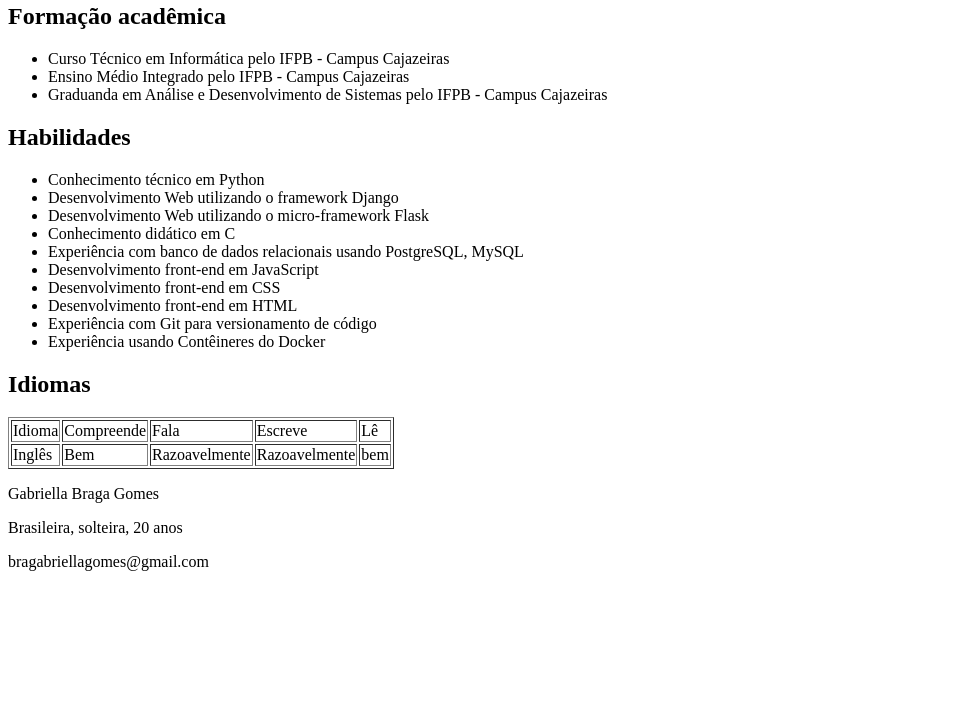
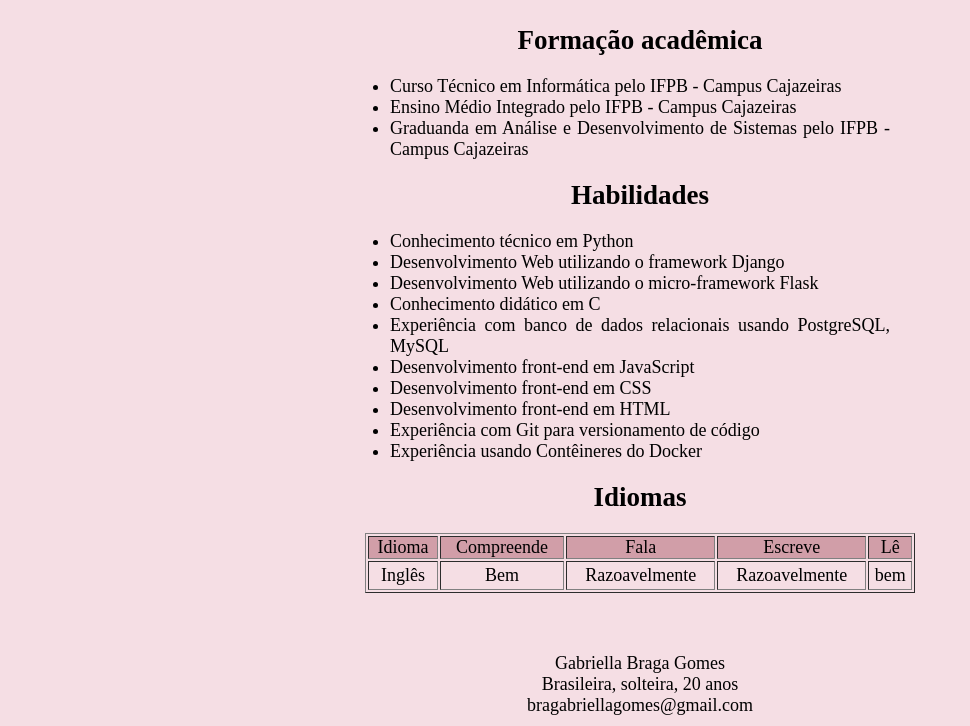
Before and after one commit to gabs44/gabs44.github.io, a plain HTML site: page index.html in a window 1280 px wide. Shown: the part 77-803 px from the top of the page, without its empty margins (0-970 px from the left). Drawn offline with Linux system fonts and the light colour scheme.

Commit message:
Padronizando semântica do HTML e adicionando estilo

```diff
--- a/index.html
+++ b/index.html
@@ -4,13 +4,14 @@
     <meta charset="UTF-8" />
     <meta http-equiv="X-UA-Compatible" content="IE=edge" />
     <meta name="viewport" content="width=, initial-scale=1.0" />
-    <title>Document</title>
+    <link rel="stylesheet" href="style.css" />
+    <title>Portifólio</title>
   </head>
   <body>
-    <main></main>
-    <h1>Gabriella Braga</h1>
-    <h2>Formação acadêmica</h2>
-    <ul>
+    <main>
+      <h1 class="espaco">Gabriella Braga Gomes</h1>
+      <h2 class="espaco">Formação acadêmica</h2>
+      <ul class="largura-texto">
         <li>Curso Técnico em Informática pelo IFPB - Campus Cajazeiras</li>
         <li>Ensino Médio Integrado pelo IFPB - Campus Cajazeiras</li>
         <li>
@@ -18,8 +19,8 @@
           Cajazeiras
         </li>
       </ul>
-    <h2>Habilidades</h2>
-    <ul>
+      <h2 class="espaco">Habilidades</h2>
+      <ul class="largura-texto">
         <li>Conhecimento técnico em Python</li>
         <li>Desenvolvimento Web utilizando o framework Django</li>
         <li>Desenvolvimento Web utilizando o micro-framework Flask</li>
@@ -33,8 +34,9 @@
         <li>Experiência com Git para versionamento de código</li>
         <li>Experiência usando Contêineres do Docker</li>
       </ul>
-    <h2>Idiomas</h2>
+      <h2 class="espaco">Idiomas</h2>
       <table border="1">
+        <thead>
           <tr>
             <td>Idioma</td>
             <td>Compreende</td>
@@ -42,6 +44,8 @@
             <td>Escreve</td>
             <td>Lê</td>
           </tr>
+        </thead>
+        <tbody>
           <tr>
             <td>Inglês</td>
             <td>Bem</td>
@@ -49,10 +53,13 @@
             <td>Razoavelmente</td>
             <td>bem</td>
           </tr>
+        </tbody>
       </table>
+    </main>
+    <footer>
       <p>Gabriella Braga Gomes</p>
       <p>Brasileira, solteira, 20 anos</p>
       <p>bragabriellagomes@gmail.com</p>
-</main>
+    </footer>
   </body>
 </html>
--- /dev/null
+++ b/style.css
@@ -0,0 +1,50 @@
+* {
+  margin: 0;
+  padding: 0;
+}
+
+.espaco {
+  margin-top: 20px;
+  margin-bottom: 20px;
+}
+
+.largura-texto {
+  width: 500px;
+  text-align: justify;
+}
+
+body {
+  background-color: #f5dee4;
+  font-family: "Times New Roman", Times, serif;
+  font-size: 18px;
+}
+
+main {
+  display: flex;
+  flex-direction: column;
+  align-items: center;
+  justify-content: center;
+}
+
+thead {
+  background-color: #d19ea8;
+}
+
+tr {
+  text-align: center;
+  border-style: solid;
+}
+
+table {
+  width: 550px;
+  height: 60px;
+}
+
+footer {
+  margin-top: 60px;
+  margin-bottom: 10px;
+  display: flex;
+  flex-direction: column;
+  align-items: center;
+  justify-content: center;
+}
```
Lines whose indentation alone changed are shown as unchanged.
